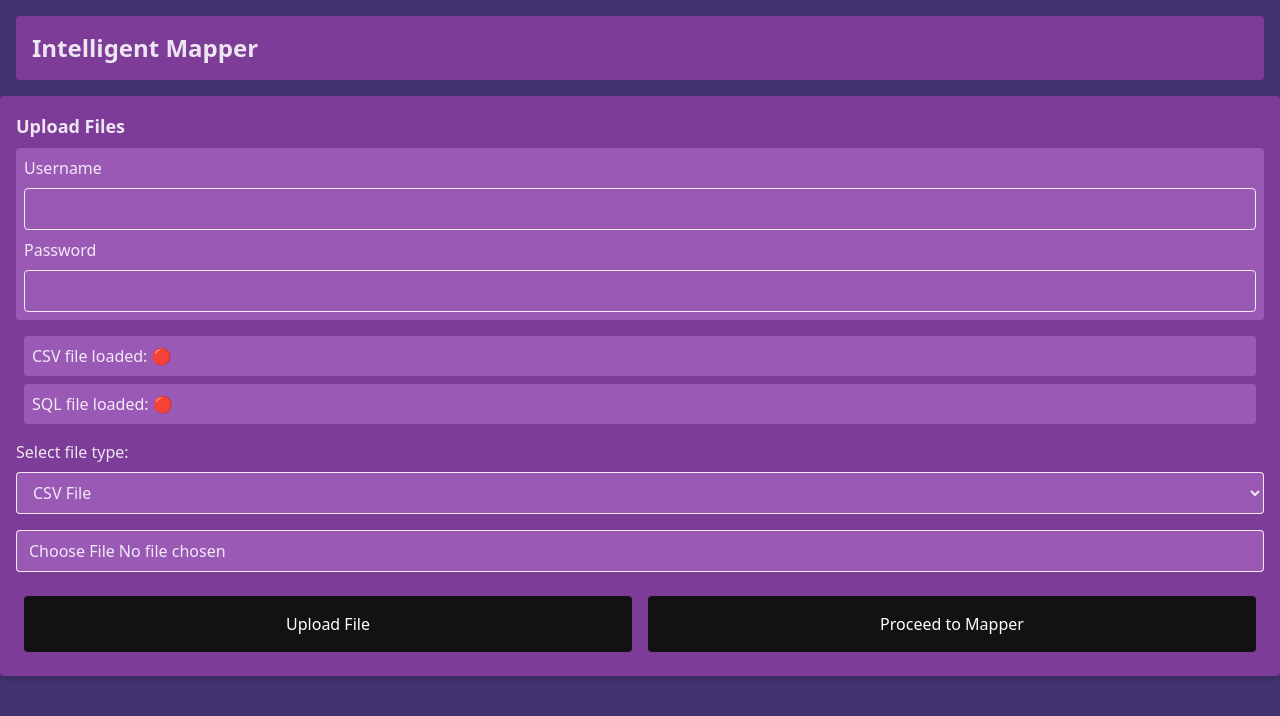
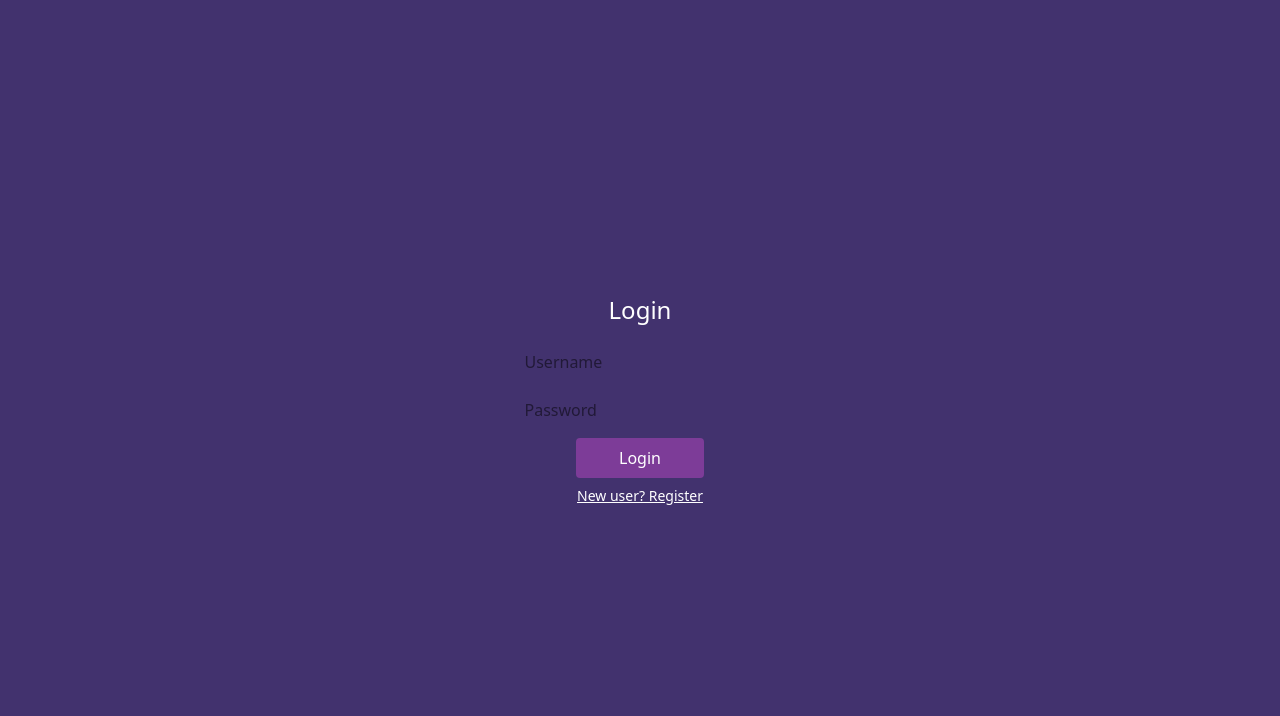
Before and after one commit to Batiste32/mapper, a React (Vite) app in the folder frontend/: page / in a window 1280 px wide. Shown: the top 716 px of the page. Built offline with nearby package versions, Linux system fonts and the light colour scheme.

Commit message:
Separated login from upload, handled registration

```diff
--- a/frontend/src/App.tsx
+++ b/frontend/src/App.tsx
@@ -1,30 +1,19 @@
-import { useState} from "react";
-
+import { useState } from "react";
+import LoginPanel from "./LoginPanel";
+import UploadFilePanel from "./UploadFilePanel";
 import Mapper from "./Mapper";
-import UploadFilePanel from "./UploadFilePanel";
-
-import './App.css'
 
 export default function App() {
-  const [sqlLoaded, setSqlLoaded] = useState<boolean>(false);
-  const [csvLoaded, setCsvLoaded] = useState<boolean>(false);
-  const [view, setView] = useState<"upload" | "mapper">("upload");
-  return (
-    <>
-      <h1 className="text-2xl font-bold m-4 bg-purple p-4 rounded">Intelligent Mapper</h1>
-      {view === "upload" && (
-        <UploadFilePanel
-          sqlLoaded={sqlLoaded}
-          csvLoaded={csvLoaded}
-          setSqlLoaded={setSqlLoaded}
-          setCsvLoaded={setCsvLoaded}
-          proceed={() => setView("mapper")}
-          userId="batiste_augereau"
-        />
-      )}
-      {view === "mapper" && (
-        <Mapper goBack={() => setView("upload")} />
-      )}
-    </>
-  );
+  const [username, setUsername] = useState<string | null>(null);
+  const [hasDatabase, setHasDatabase] = useState(false);
+
+  if (!username) {
+    return <LoginPanel setUsername={setUsername} setHasDatabase={setHasDatabase} />;
+  }
+
+  if (!hasDatabase) {
+    return <UploadFilePanel username={username} setHasDatabase={setHasDatabase} />;
+  }
+
+  return <Mapper username={username} />;
 }
--- /dev/null
+++ b/frontend/src/LoginPanel.tsx
@@ -0,0 +1,68 @@
+import { useState } from "react";
+
+interface LoginPanelProps {
+  setUsername: (u: string) => void;
+  setHasDatabase: (b: boolean) => void;
+}
+
+export default function LoginPanel({ setUsername, setHasDatabase }: LoginPanelProps) {
+  const [username, setU] = useState("");
+  const [password, setP] = useState("");
+  const [isRegister, setIsRegister] = useState(false);
+  const [error, setError] = useState("");
+
+  const handleSubmit = async () => {
+    try {
+      const route = isRegister ? "/register" : "/login";
+      const res = await fetch(`${import.meta.env.VITE_API_BASE}${route}`, {
+        method: "POST",
+        headers: { "Content-Type": "application/json" },
+        body: JSON.stringify({ username, password }),
+      });
+
+      if (!res.ok) {
+        const err = await res.json();
+        throw new Error(err.detail || "Error");
+      }
+
+      const data = await res.json();
+      setUsername(username);
+      setHasDatabase(data.has_db); // backend returns whether DB exists
+    } catch (err: any) {
+      setError(err.message);
+    }
+  };
+
+  return (
+    <div className="flex flex-col items-center justify-center h-screen bg-midnight text-white">
+      <h1 className="text-2xl mb-4">{isRegister ? "Register" : "Login"}</h1>
+      <input
+        type="text"
+        placeholder="Username"
+        value={username}
+        onChange={(e) => setU(e.target.value)}
+        className="p-2 mb-2 rounded text-black"
+      />
+      <input
+        type="password"
+        placeholder="Password"
+        value={password}
+        onChange={(e) => setP(e.target.value)}
+        className="p-2 mb-2 rounded text-black"
+      />
+      {error && <p className="text-red-400 mb-2">{error}</p>}
+      <button
+        onClick={handleSubmit}
+        className="bg-purple hover:bg-lavender p-2 rounded mb-2 w-32"
+      >
+        {isRegister ? "Register" : "Login"}
+      </button>
+      <button
+        onClick={() => setIsRegister(!isRegister)}
+        className="underline text-sm"
+      >
+        {isRegister ? "Already have an account? Login" : "New user? Register"}
+      </button>
+    </div>
+  );
+}
```
Also changed, not shown: 1 other file (tests, documents, lock files or other folders).
